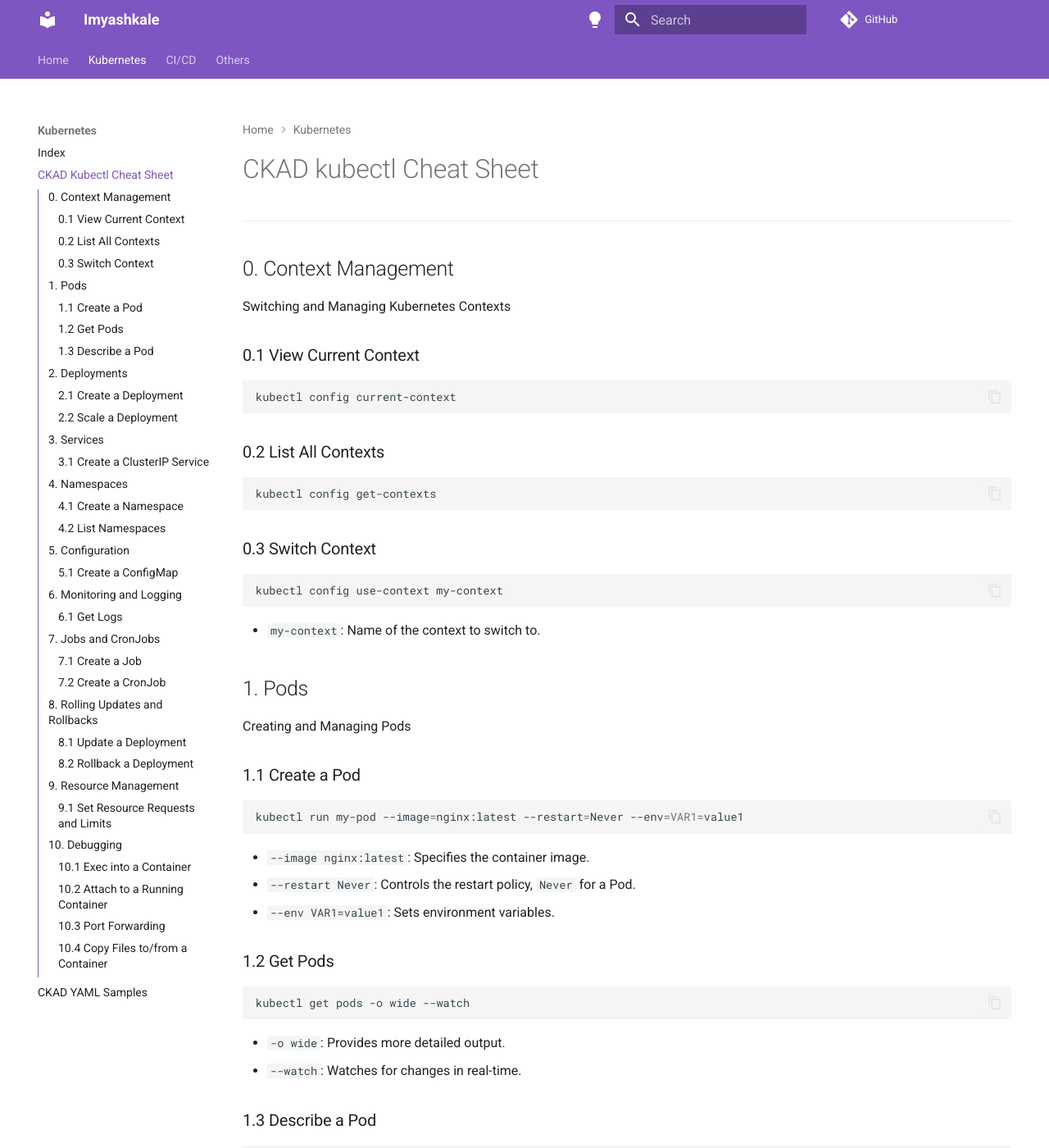
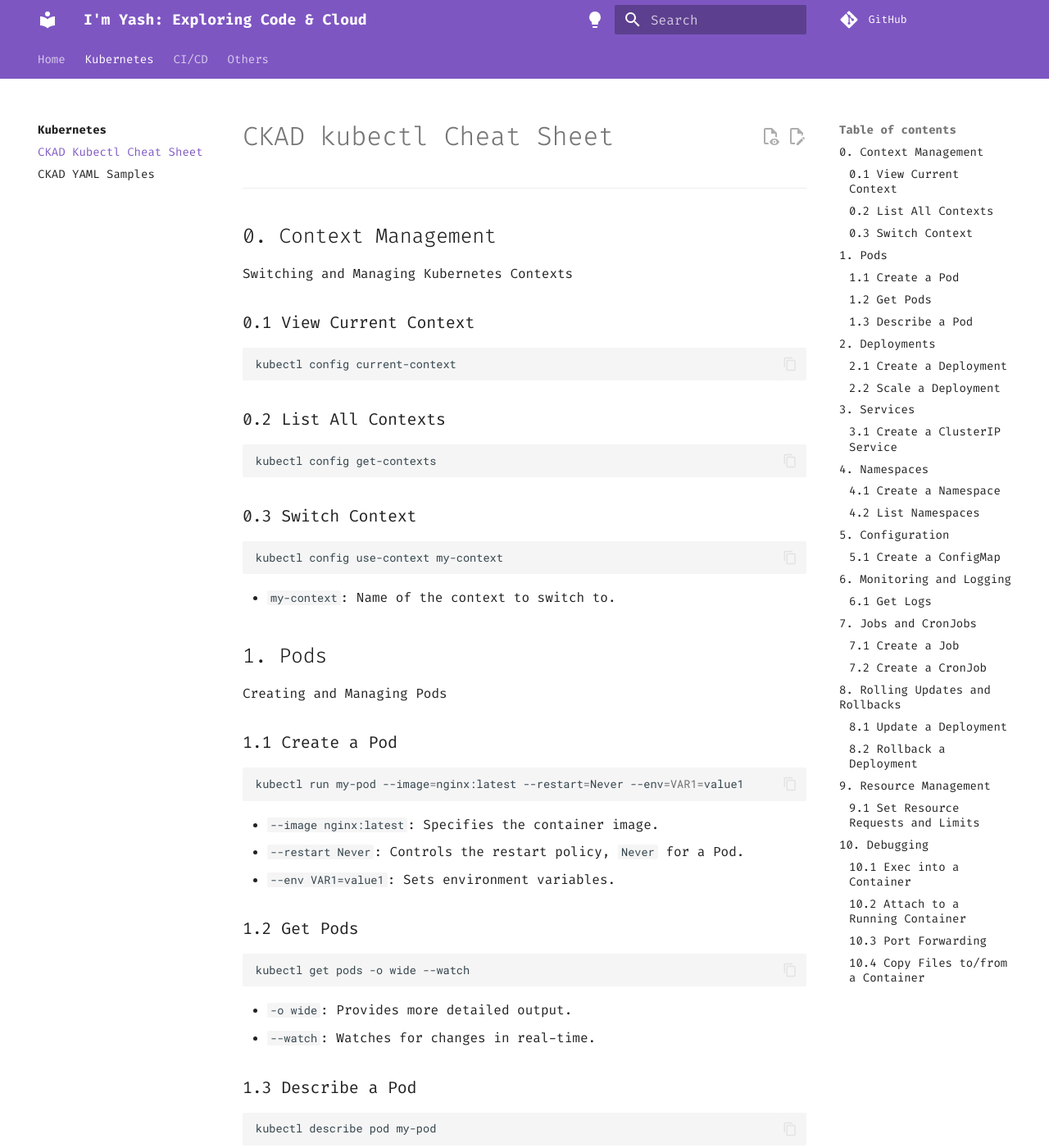
Before and after one commit to imyashkale/portfolio, an MkDocs documentation site: the page built from docs/kubernetes/ckad-cheat-sheet.md, in a window 1280 px wide and 1400 px high. Shown: the whole window at 82% size. Built offline with MkDocs 1.6.1 and Material for MkDocs 9.7.7, drawn with Linux system fonts in a browser that asks for light colours; comment, search, counter and statistics services are not loaded; some of the changed text lies outside the part shown.

Commit message:
Font & Sidebar added

```diff
--- a/mkdocs.yml
+++ b/mkdocs.yml
@@ -1,6 +1,11 @@
-site_name: Imyashkale
+site_name: "I'm Yash: Exploring Code & Cloud"
 repo_url: https://github.com/imyashkale/portfolio
 site_url: https://imyashkale.com
+site_description: >-
+  Explore 'I'm Yash: Exploring Code & Cloud,'
+  a portfolio showcasing my journey in Golang, AWS, and Kubernetes.
+  Here, I share my projects, insights, and experiences in software development.
+  Dive into my world of coding and cloud solutions, where technology meets creativity.
 nav:
   - Home: index.md
   - Kubernetes:
@@ -16,6 +21,8 @@ nav:
 
 theme:
   name: material
+  font:
+    text: Fira Code
   palette:
     # Palette toggle for light mode
     - scheme: default
@@ -32,21 +39,23 @@ theme:
         name: Switch to light mode
 
   features:
-    - navigation.tabs
-    - navigation.path
-    - navigation.instant
-    - navigation.instant.progress
-    - navigation.tracking
-    - navigation.top
-    - toc.integrate
-    - toc.follow
-    - search.suggest
-    - search.highlight
+    - announce.dismiss
+    - content.action.edit
+    - content.action.view
     - content.code.annotate
     - content.code.copy
-    - content.tabs.link
-
-
+    - content.tooltips
+    - navigation.footer
+    - navigation.indexes
+    - navigation.sections
+    - navigation.tabs
+    - navigation.top
+    - navigation.tracking
+    - search.highlight
+    - search.share
+    - search.suggest
+    - toc.follow
+    # - toc.integrate
 
 markdown_extensions:
   - def_list
```
